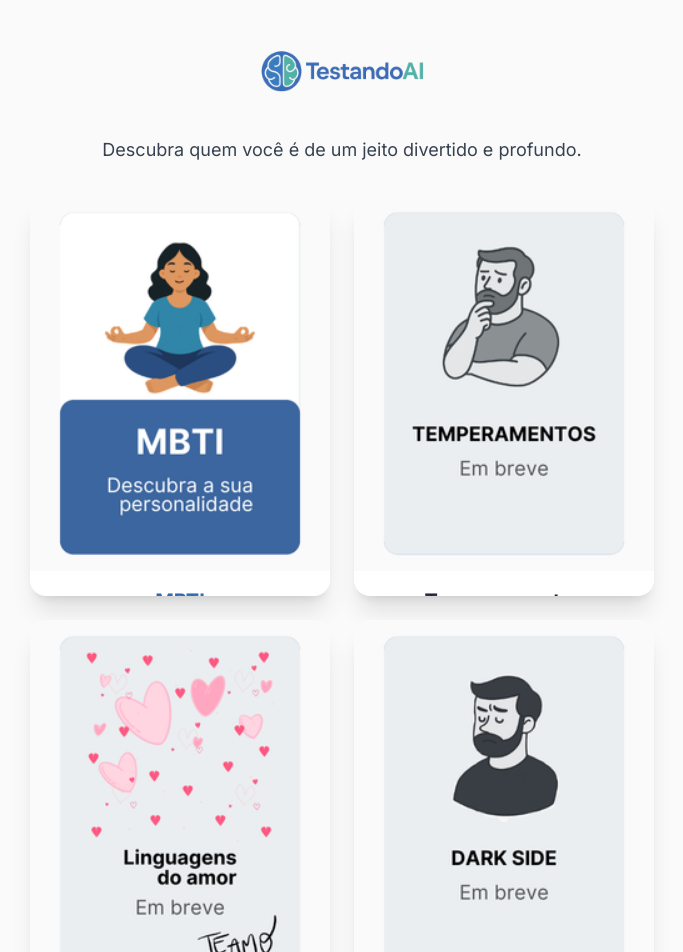
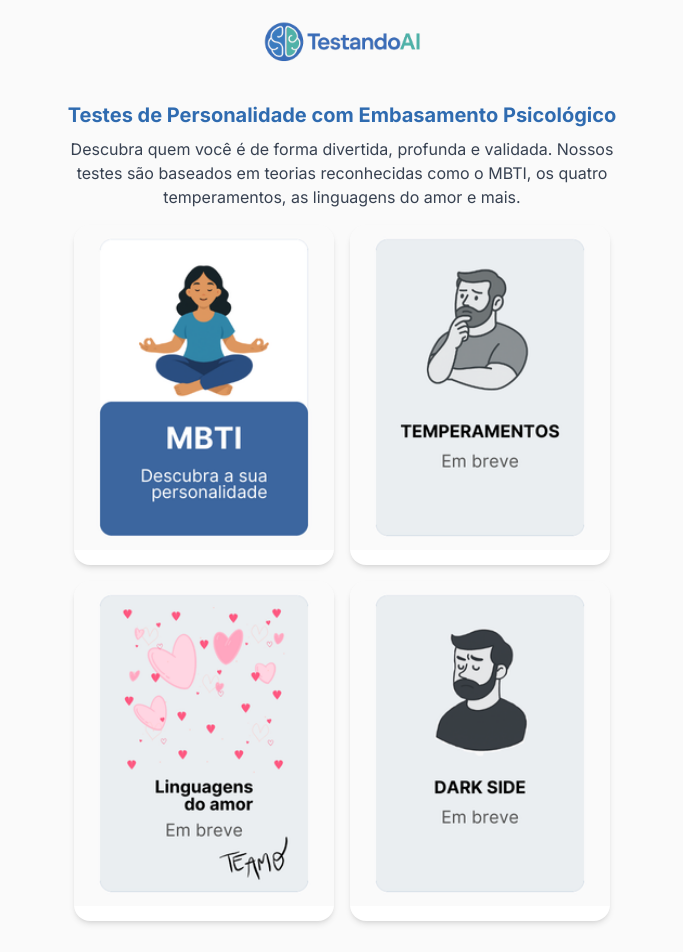
Before and after one commit to patrickcardosomoraes/testandoai, a Next.js app: page / in a window 1280 px wide. Shown: the top 952 px of the page, without its empty margins (298-981 px from the left). Built offline with nearby package versions, Linux system fonts and the light colour scheme.

Commit message:
Subindo versão inicial do projeto TestandoAI

```diff
--- a/pages/index.js
+++ b/pages/index.js
@@ -3,76 +3,84 @@ import Link from 'next/link';
 
 export default function Home() {
   return (
-    <main className="min-h-screen p-8 flex flex-col items-center gap-4 bg-[#FAFAFA] text-[#2F6BB0]">
+    <main className="min-h-screen pt-1 pb-8 px-4 flex flex-col items-center gap-2 bg-[#FAFAFA] text-[#2F6BB0]">
       <Image
         src="/logo_testandoai.png"
         alt="Logo TestandoAI"
-        width={240}
-        height={180}
-        className="mb-2"
+        width={230}
+        height={120}
+        className="mb-3"
         priority
       />
 
-      <p className="text-gray-700 text-lg text-center max-w-lg">
-        Descubra quem você é de um jeito divertido e profundo.
+      <h1 className="text-lg md:text-xl font-bold text-center text-[#2F6BB0] leading-snug">
+        Testes de Personalidade com Embasamento Psicológico
+      </h1>
+
+      <p className="text-gray-700 text-center max-w-xl text-sm md:text-base leading-normal">
+        Descubra quem você é de forma divertida, profunda e validada. Nossos testes são baseados em teorias reconhecidas como o MBTI, os quatro temperamentos, as linguagens do amor e mais.
       </p>
 
-      <div className="grid gap-6 grid-cols-1 sm:grid-cols-2 mt-4">
+      <div className="grid gap-4 grid-cols-1 sm:grid-cols-2 mt-2">
+        {/* MBTI */}
         <Link href="/teste/mbti" className="hover:scale-105 transition-transform duration-200">
-          <div className="w-[300px] h-[400px] bg-white rounded-2xl shadow-xl overflow-hidden flex flex-col items-center justify-between">
+          <div className="w-[260px] h-[340px] bg-white rounded-2xl shadow-md overflow-hidden flex flex-col items-center justify-between">
             <Image
               src="/cards/mbti.png"
               alt="MBTI"
-              width={300}
-              height={240}
+              width={260}
+              height={180}
               className="object-cover"
             />
-            <div className="p-4 text-center">
-              <h2 className="text-xl font-bold mb-2 text-[#2F6BB0]">MBTI</h2>
-              <p className="text-sm text-gray-600">Descubra sua personalidade</p>
+            <div className="p-3 text-center">
+              <h2 className="text-base font-bold mb-1 text-[#2F6BB0]">MBTI</h2>
+              <p className="text-sm text-gray-600">Descubra sua personalidade com base em 16 perfis</p>
             </div>
           </div>
         </Link>
 
-        <div className="w-[300px] h-[400px] bg-white rounded-2xl shadow-xl overflow-hidden flex flex-col items-center justify-between">
+        {/* Temperamentos */}
+        <div className="w-[260px] h-[340px] bg-white rounded-2xl shadow-md overflow-hidden flex flex-col items-center justify-between">
           <Image
             src="/cards/temperamentos.png"
             alt="Temperamentos"
-            width={300}
-            height={240}
+            width={260}
+            height={180}
             className="object-cover"
           />
-          <div className="p-4 text-center">
-            <h2 className="text-xl font-bold mb-2 text-gray-800">Temperamentos</h2>
-            <p className="text-sm text-gray-500">Em breve</p>
+          <div className="p-3 text-center">
+            <h2 className="text-base font-bold mb-1 text-gray-800">Temperamentos</h2>
+            <p className="text-sm text-gray-500">Em breve – Teoria dos quatro temperamentos aplicada</p>
           </div>
         </div>
 
-        <div className="w-[300px] h-[400px] bg-white rounded-2xl shadow-xl overflow-hidden flex flex-col items-center justify-between">
+        {/* Linguagens do Amor */}
+        <div className="w-[260px] h-[340px] bg-white rounded-2xl shadow-md overflow-hidden flex flex-col items-center justify-between">
           <Image
             src="/cards/linguagens.png"
             alt="Linguagens do Amor"
-            width={300}
-            height={240}
+            width={260}
+            height={180}
             className="object-cover"
           />
-          <div className="p-4 text-center">
-            <h2 className="text-xl font-bold mb-2 text-gray-800">Linguagens do Amor</h2>
-            <p className="text-sm text-gray-500">Em breve</p>
+          <div className="p-3 text-center">
+            <h2 className="text-base font-bold mb-1 text-gray-800">Linguagens do Amor</h2>
+            <p className="text-sm text-gray-500">Em breve – Baseado na teoria de Gary Chapman</p>
           </div>
         </div>
 
-        <div className="w-[300px] h-[400px] bg-white rounded-2xl shadow-xl overflow-hidden flex flex-col items-center justify-between">
+        {/* Dark Side */}
+        <div className="w-[260px] h-[340px] bg-white rounded-2xl shadow-md overflow-hidden flex flex-col items-center justify-between">
           <Image
             src="/cards/darkside.png"
             alt="Dark Side"
-            width={300}
-            height={240}
+            width={260}
+            height={180}
             className="object-cover"
           />
-          <div className="p-4 text-center">
-            <h2 className="text-xl font-bold mb-2 text-gray-800">Dark Side</h2>
-            <p className="text-sm text-gray-500">Em breve</p>
+          <div className="p-3 text-center">
+            <h2 className="text-base font-bold mb-1 text-gray-800">Dark Side</h2>
+            <p className="text-sm text-gray-500">Em breve – Descubra seus traços sombrios com base na Psicologia</p>
           </div>
         </div>
       </div>
```
